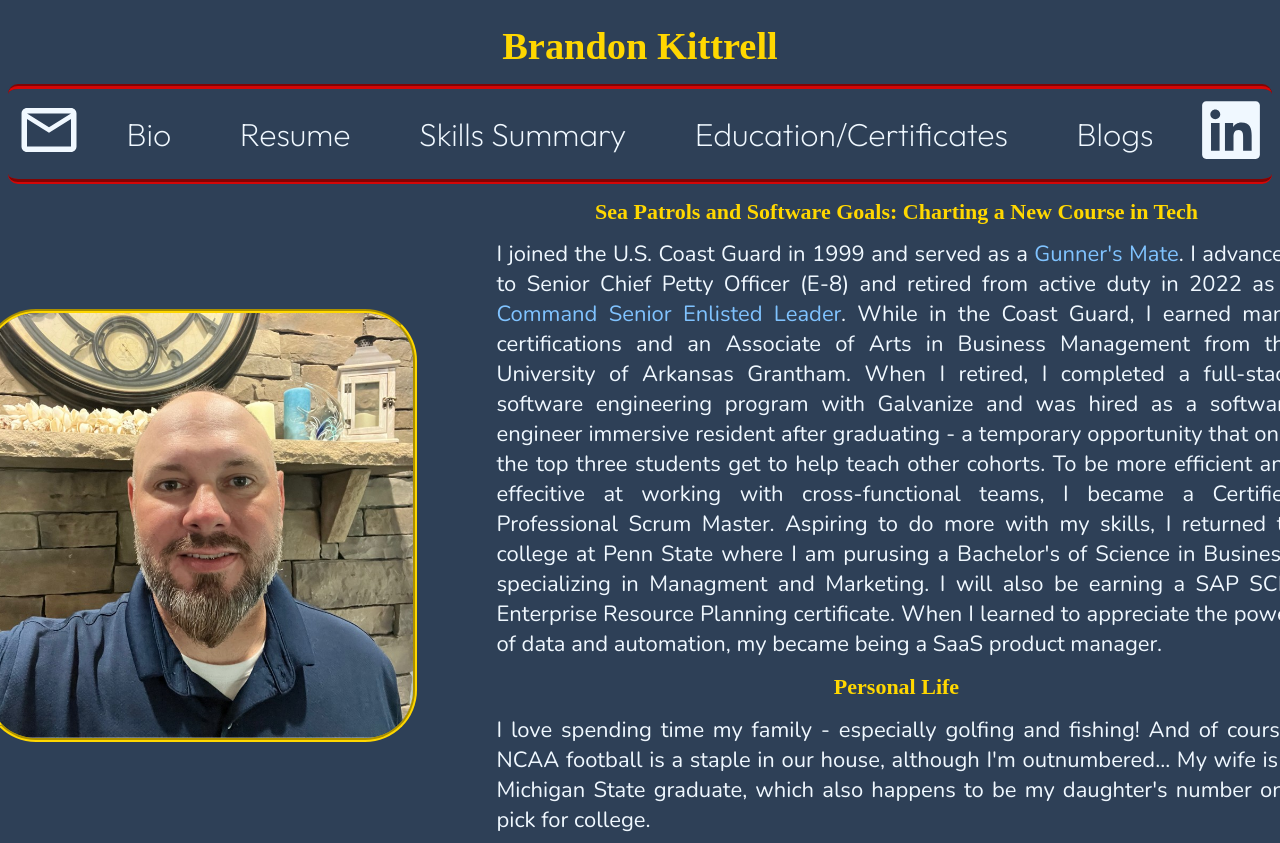
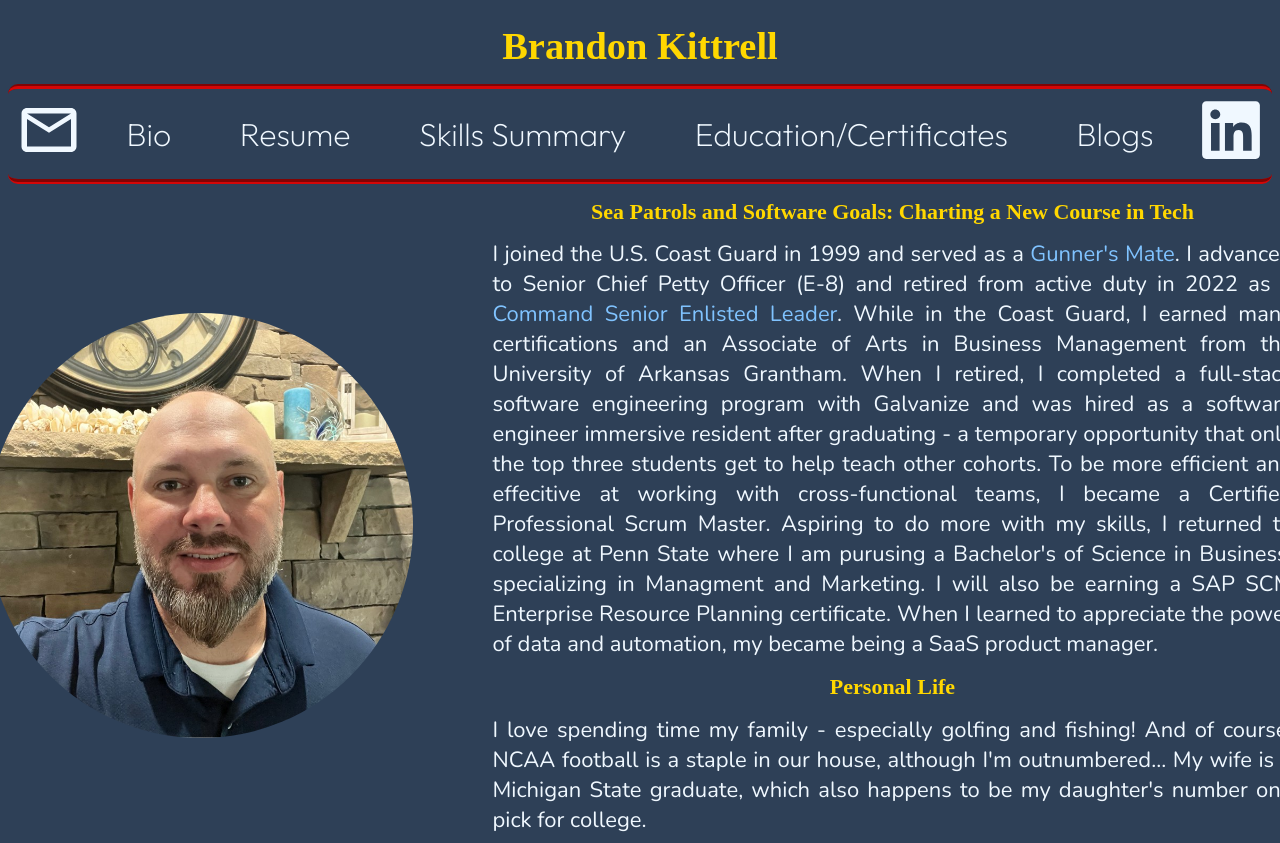
Before and after one commit to BRKittrell/Breviary2, a React (Create React App) app: page / in a window 1280 px wide. Built offline with nearby package versions, Linux system fonts and the light colour scheme; a web font is replaced by a local one.

Commit message:
changed pic border

```diff
--- a/src/styling/home.css
+++ b/src/styling/home.css
@@ -16,9 +16,7 @@
     width: 425px;
     height: 425px;
     object-fit: cover;
-    border-radius: 12%;
-    border: .3rem groove gold;
-}
+    border-radius: 50%;}
 
 .cardName{
     color: gold;
```
Also changed, not shown: 6 other files (tests, documents, lock files or other folders).
